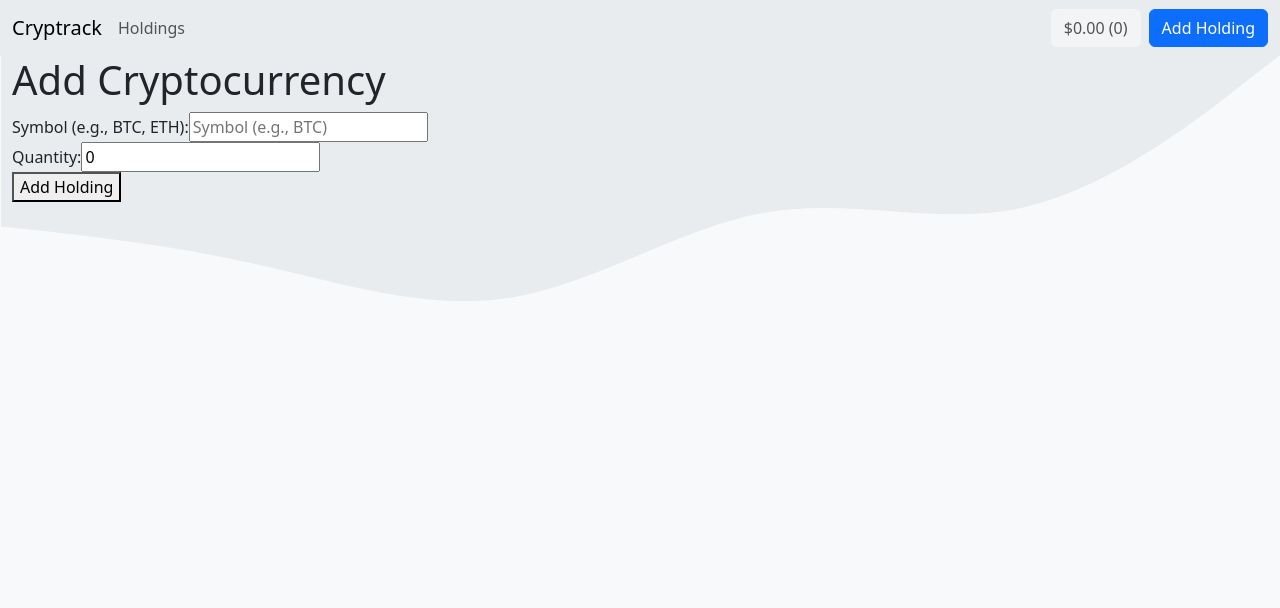
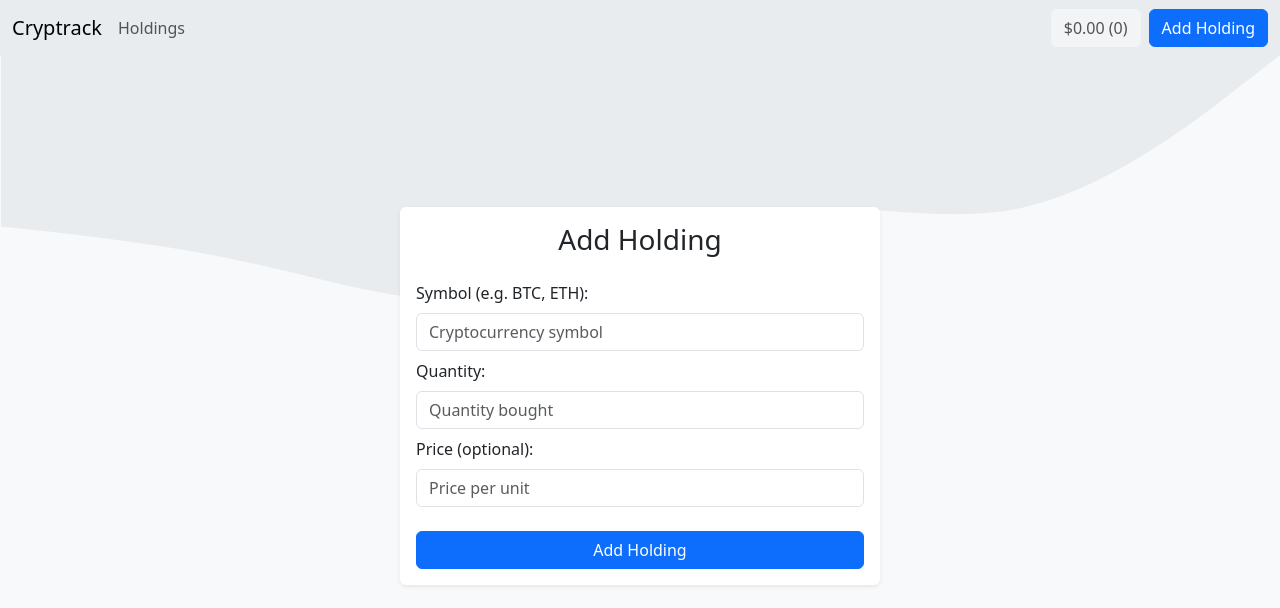
Before and after one commit to karmasakshi/cryptrack, a Next.js app: page /add-holding in a window 1280 px wide. Shown: the top 608 px of the page. Built offline with nearby package versions, Linux system fonts and the light colour scheme.

Commit message:
style(general): add add holding styles

```diff
--- a/src/pages/add-holding.tsx
+++ b/src/pages/add-holding.tsx
@@ -9,35 +9,51 @@ import React, { useState } from 'react';
 const AddHolding = () => {
   const { addHolding } = usePortfolioStore();
   const [symbol, setSymbol] = useState('');
-  const [quantity, setQuantity] = useState<string>('0');
-  const [error, setError] = useState<string | null>(null);
+  const [quantity, setQuantity] = useState<string>('');
+  const [price, setPrice] = useState<string>('');
+  const [errors, setErrors] = useState<string[]>([]);
+  const [success, setSuccess] = useState<string | null>(null);
   const [loading, setLoading] = useState<boolean>(false);
 
   const handleAddHolding = async (e: React.FormEvent<HTMLFormElement>) => {
     e.preventDefault();
 
-    if (!symbol || Number(quantity) <= 0) {
-      setError('All fields are required and values must be positive.');
+    const newErrors: string[] = [];
+
+    if (!symbol) {
+      newErrors.push('Symbol is required.');
+    }
+
+    if (!quantity || Number(quantity) <= 0) {
+      newErrors.push('Quantity must be a positive number.');
+    }
+
+    if (price && Number(price) <= 0) {
+      newErrors.push('Price must be a positive number.');
+    }
+
+    if (newErrors.length > 0) {
+      setErrors(newErrors);
       return;
     }
 
     setLoading(true);
-
-    setError(null);
+    setSuccess(null);
+    setErrors([]);
 
     try {
-      const [currentPrice, data] = await Promise.all([
+      const [apiPrice, data] = await Promise.all([
         getCryptocurrencyPrice(symbol),
         getCryptocurrencyData(symbol),
       ]);
 
-      if (!currentPrice) {
+      if (!apiPrice) {
         throw new Error('Unable to fetch the price for this cryptocurrency.');
       }
 
       const cryptocurrency = {
         name: data.NAME,
-        currentPrice,
+        currentPrice: price ? Number(price) : apiPrice,
         logoUrl: data.LOGO_URL,
         symbol,
       };
@@ -45,10 +61,11 @@ const AddHolding = () => {
       addHolding(cryptocurrency, Number(quantity));
 
       setSymbol('');
-      setQuantity('0');
-    } catch (err) {
-      alert(err);
-      setError('Failed to fetch cryptocurrency price or add holding.');
+      setQuantity('');
+      setPrice('');
+      setSuccess('Holding added successfully!');
+    } catch {
+      setErrors(['Failed to add holding.']);
     } finally {
       setLoading(false);
     }
@@ -59,13 +76,32 @@ const AddHolding = () => {
       <Head>
         <title>Add Holding</title>
       </Head>
-      <h1>Add Cryptocurrency</h1>
-      <form onSubmit={handleAddHolding}>
+      <div className="d-flex justify-content-center align-items-center min-vh-100">
+        <div
+          className="card border-0 shadow-sm"
+          style={{ width: '480px', marginTop: '-120px' }}
+        >
+          <div className="card-body">
+            <h3 className="card-title text-center">Add Holding</h3>
+            <form className="mt-4" onSubmit={handleAddHolding}>
+              {errors.length > 0 && (
+                <div className="alert alert-danger">
+                  <ul className="m-0">
+                    {errors.map((error, index) => (
+                      <li key={index}>{error}</li>
+                    ))}
+                  </ul>
+                </div>
+              )}
+              {success && <div className="alert alert-success">{success}</div>}
               <div>
-          <label htmlFor="symbol">Symbol (e.g., BTC, ETH):</label>
+                <label htmlFor="symbol" className="form-label">
+                  Symbol (e.g. BTC, ETH):
+                </label>
                 <input
                   type="text"
-            placeholder="Symbol (e.g., BTC)"
+                  className="form-control"
+                  placeholder="Cryptocurrency symbol"
                   id="symbol"
                   value={symbol}
                   onChange={(e) => setSymbol(e.target.value)}
@@ -73,11 +109,14 @@ const AddHolding = () => {
                 />
               </div>
 
-        <div>
-          <label htmlFor="quantity">Quantity:</label>
+              <div className="mt-2">
+                <label htmlFor="quantity" className="form-label">
+                  Quantity:
+                </label>
                 <input
                   type="text"
-            placeholder="Quantity"
+                  className="form-control"
+                  placeholder="Quantity bought"
                   value={quantity}
                   onChange={(e) => setQuantity(e.target.value)}
                   id="quantity"
@@ -86,12 +125,40 @@ const AddHolding = () => {
                 />
               </div>
 
-        {error && <p style={{ color: 'red' }}>{error}</p>}
+              <div className="mt-2">
+                <label htmlFor="price" className="form-label">
+                  Price (optional):
+                </label>
+                <input
+                  type="text"
+                  className="form-control"
+                  placeholder="Price per unit"
+                  value={price}
+                  onChange={(e) => setPrice(e.target.value)}
+                  id="price"
+                  pattern="^(0|[1-9]\d*)(\.\d+)?$"
+                />
+              </div>
 
-        <button type="submit" disabled={loading}>
-          {loading ? 'Adding...' : 'Add Holding'}
+              <button
+                type="submit"
+                className="btn btn-primary w-100 mt-4"
+                disabled={loading}
+              >
+                {loading ? (
+                  <span
+                    className="spinner-border spinner-border-sm"
+                    role="status"
+                    aria-hidden="true"
+                  ></span>
+                ) : (
+                  'Add Holding'
+                )}
               </button>
             </form>
+          </div>
+        </div>
+      </div>
     </>
   );
 };
```
Lines whose indentation alone changed are shown as unchanged.
